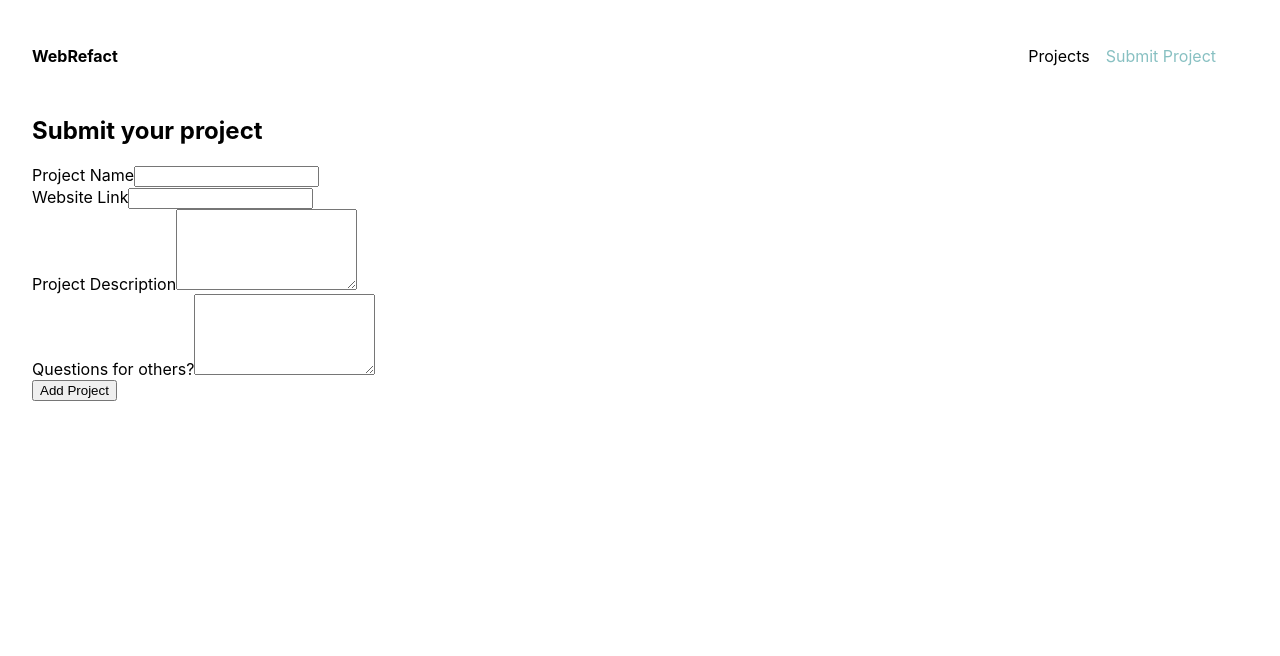
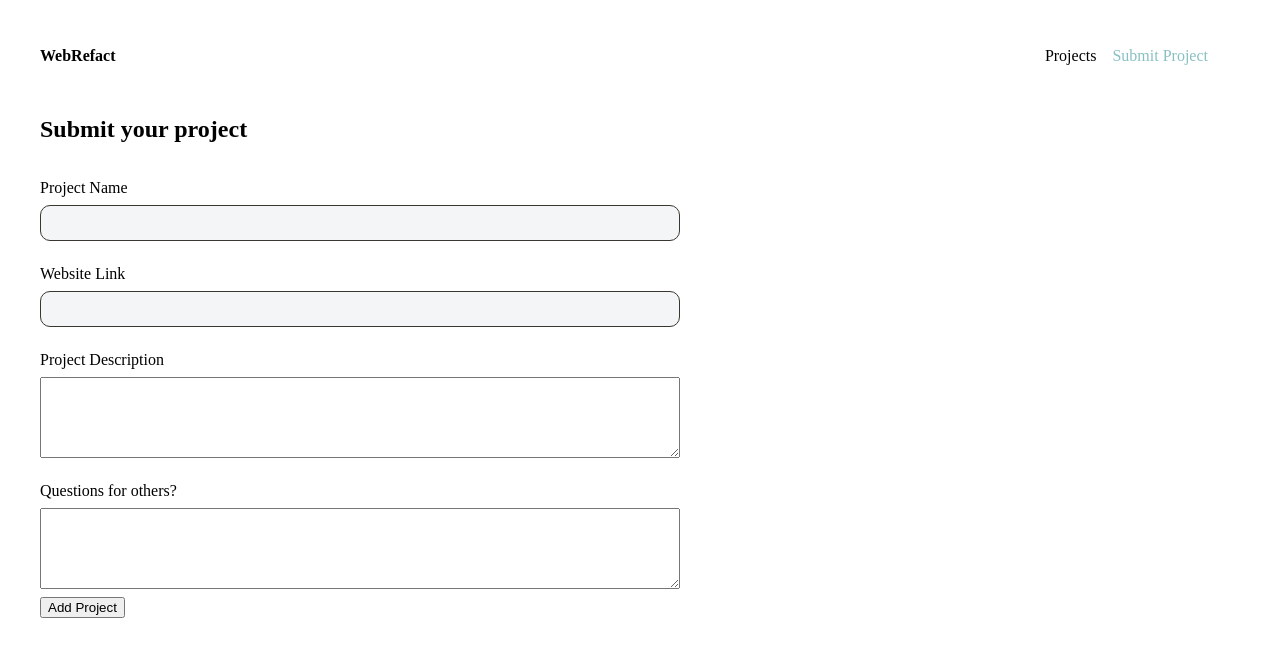
Before and after one commit to 1Zapien/WebRefact, a React (Create React App) app: page /submit-project in a window 1280 px wide. Shown: the top 656 px of the page. Built offline with nearby package versions, Linux system fonts and the light colour scheme.

Commit message:
workig on css and testing image screenshot

```diff
--- a/src/components/project/IndividualProject.js
+++ b/src/components/project/IndividualProject.js
@@ -1,17 +1,26 @@
 import { NavLink } from "react-router-dom";
+import classes from "./IndividualProject.module.css";
 
 function IndividualProject(props) {
+  let screenShot = "//image.thum.io/get/";
   return (
-    <ul>
+    <ul className={classes.project}>
       {props.eachProject.map(element => (
-        <li className="" key={element.id}>
-          <div className="">
-            <h3 className="">{element.name}</h3>
+        <li key={element.id}>
+          <div className={classes.project__info}>
+            <h3 className={classes.project__title}>{element.name}</h3>
             <address>{element.url}</address>
+            <img src={screenShot + element.url} alt="Logo" />
+            <p>{screenShot + element.url + ".com"}</p>
             <p>{element.description}</p>
             <p>{element.questions}</p>
+            <NavLink
+              className={classes.project__button}
+              to={`/my-projects/${element.id}`}
+            >
+              GIVE FEEDBACK
+            </NavLink>
           </div>
-          <NavLink to={`/my-projects/${element.id}`}> Go to Project</NavLink>
         </li>
       ))}
     </ul>
--- /dev/null
+++ b/src/components/project/IndividualProject.module.css
@@ -0,0 +1,37 @@
+ul {
+  list-style-type: none;
+  margin: 0 auto;
+  padding: 0;
+}
+
+.project {
+  list-style: none;
+  display: flex;
+  flex-direction: column;
+  padding: 2rem 0rem;
+}
+
+.project__info {
+  display: flex;
+  flex-direction: column;
+  justify-content: center;
+  align-items: center;
+  width: 80%;
+  margin: 1rem auto;
+  background-color: #ffffff;
+  border-radius: 25px;
+  padding: 1rem 0rem;
+}
+
+.project__button {
+  text-decoration: none;
+  color: black;
+  border: 2px black solid;
+  border-radius: 10px;
+  padding: 0.5rem 0.5rem;
+}
+
+.project__info img {
+  width: 90%;
+  max-height: 40%;
+}
--- a/src/components/project/Projects.js
+++ b/src/components/project/Projects.js
@@ -1,5 +1,6 @@
 import { useState, useEffect } from "react";
 import IndividualProject from "./IndividualProject";
+import classes from "./Projects.module.css";
 
 function Projects() {
   const [isLoading, setIsLoading] = useState(true);
@@ -36,7 +37,7 @@ function Projects() {
   }
 
   return (
-    <div>
+    <div className={classes.main}>
       <h1>All Projects</h1>
       <IndividualProject eachProject={loadedProjects} />
     </div>
--- /dev/null
+++ b/src/components/project/Projects.module.css
@@ -0,0 +1,4 @@
+.main {
+  background-color: #fbfbf2;
+  margin: 0rem -2rem;
+}
--- a/src/components/project/SubmitProjectForm.js
+++ b/src/components/project/SubmitProjectForm.js
@@ -1,4 +1,5 @@
 import { useRef } from "react";
+import classes from "./SubmitProjectForm.module.css";
 
 function SubmitProjectForm(props) {
   const inputNameRef = useRef();
@@ -26,15 +27,15 @@ function SubmitProjectForm(props) {
 
   return (
     <form onSubmit={submitHandler}>
-      <div className="">
+      <div className={classes.form__section}>
         <label htmlFor="project-name">Project Name</label>
         <input type="text" required id="project-name" ref={inputNameRef} />
       </div>
-      <div className="">
+      <div className={classes.form__section}>
         <label htmlFor="website-link">Website Link</label>
         <input type="url" required id="website-link" ref={inputUrl} />
       </div>
-      <div className="">
+      <div className={classes.form__section}>
         <label htmlFor="project-description">Project Description</label>
         <textarea
           id="project-description"
@@ -43,7 +44,7 @@ function SubmitProjectForm(props) {
           ref={inputDescription}
         ></textarea>
       </div>
-      <div className="">
+      <div className={classes.form__section}>
         <label htmlFor="project-questions">Questions for others?</label>
         <textarea
           id="project-questions"
--- /dev/null
+++ b/src/components/project/SubmitProjectForm.module.css
@@ -0,0 +1,18 @@
+.form__section {
+  padding: 0.5rem 0rem;
+  width: 50vw;
+  display: flex;
+  flex-direction: column;
+}
+
+.form__section label {
+  display: block;
+  margin: 0.5rem 0rem;
+}
+
+.form__section input {
+  height: 2rem;
+  border: 0.5px solid rgb(58, 55, 48);
+  border-radius: 10px;
+  background-color: hsl(210, 9%, 96%);
+}
--- a/src/index.css
+++ b/src/index.css
@@ -1,4 +1,4 @@
-body {
+/* body {
   margin: 0;
   font-family: -apple-system, BlinkMacSystemFont, 'Segoe UI', 'Roboto', 'Oxygen',
     'Ubuntu', 'Cantarell', 'Fira Sans', 'Droid Sans', 'Helvetica Neue',
@@ -10,4 +10,4 @@ body {
 code {
   font-family: source-code-pro, Menlo, Monaco, Consolas, 'Courier New',
     monospace;
-}
+} */
```
